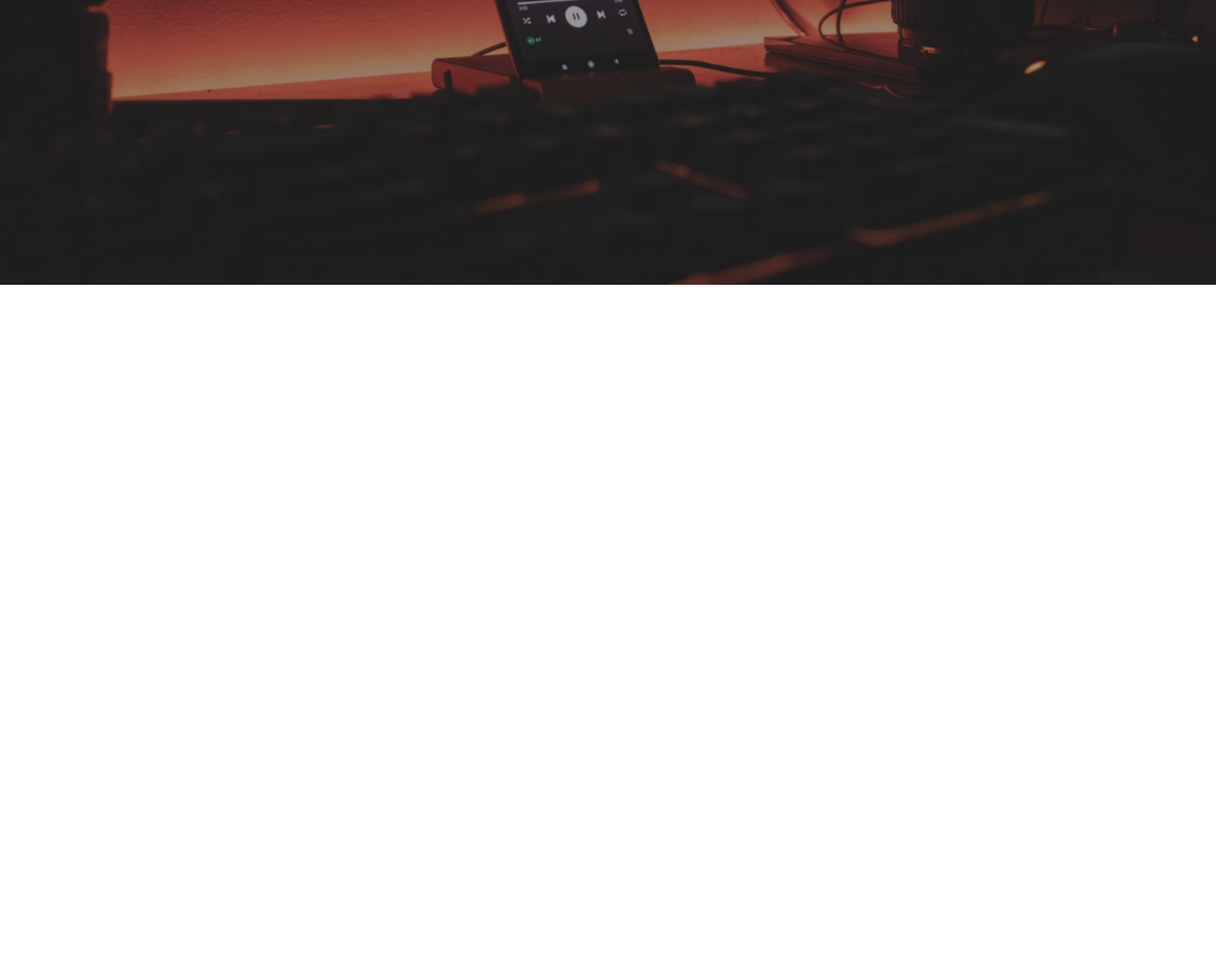
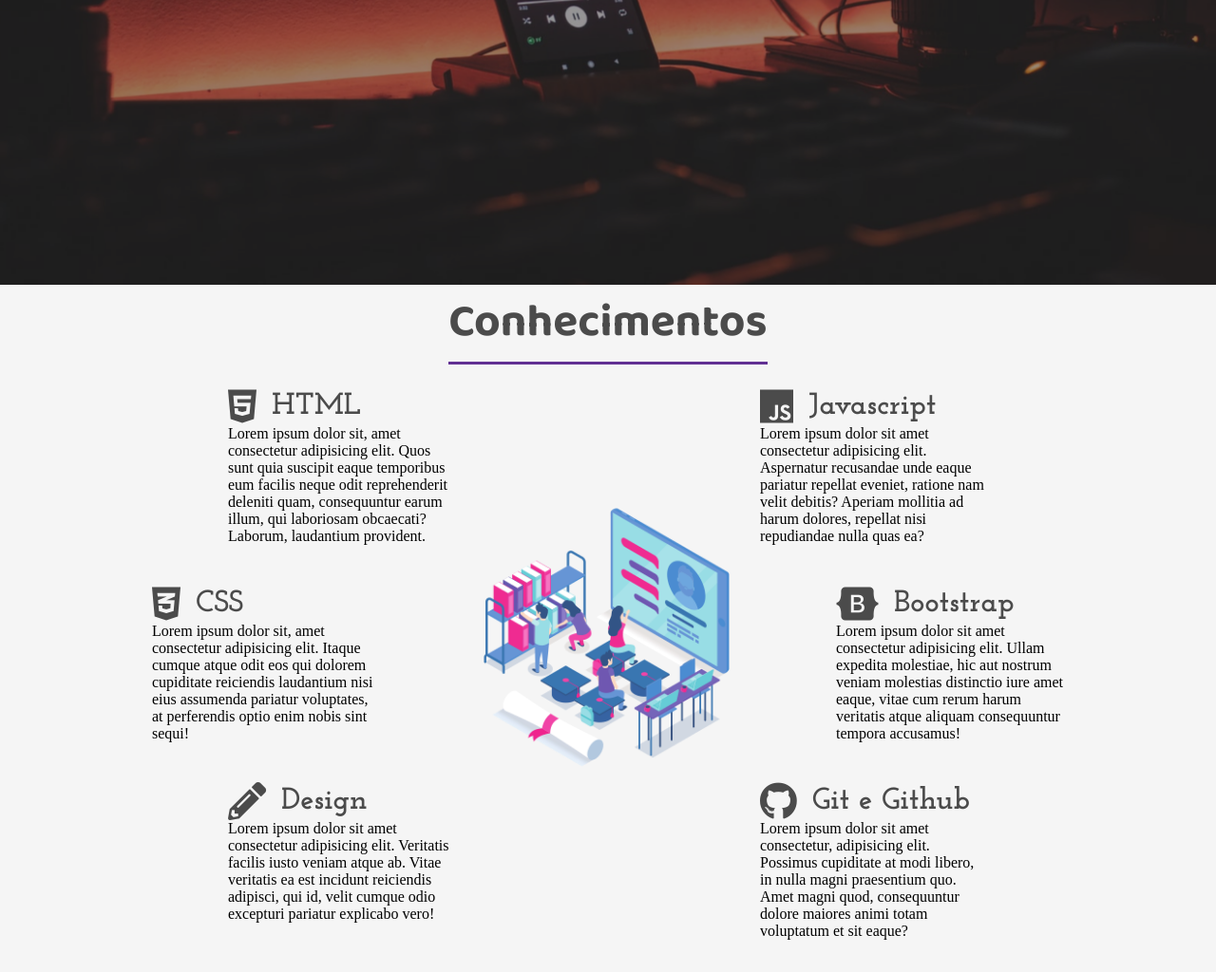
Before and after one commit to jonasbfranco/portifolio, a plain HTML site: page index.html in a window 1280 px wide. Shown: the part 500-1524 px from the top of the page at 95% size. Before the commit the page ends 800 px from the top, so only its background shows below. Drawn offline with Linux system fonts and the light colour scheme; a web font is replaced by a local one.

Commit message:
:package: conhecimentos

```diff
--- a/index.html
+++ b/index.html
@@ -34,7 +34,7 @@
             </div>
         </header>
 
-        <div class="sidebar">
+        <aside class="sidebar">
 
             <nav>
                 <ul class="menu">
@@ -51,9 +51,74 @@
                 <a href=""><i class="fab fa-github"></i></a>
                 <a href=""><i class="fab fa-twitter"></i></a>
             </div>
-        </div>
+        </aside>
 
-    </div>
+        <section class="sessao-conhecimentos">
+            <div class="sessao-header">
+                <h1>Conhecimentos</h1>
+            </div>
+            <div class="conhecimentos">
+                <div class="conhecimento">
+                    <div class="conhecimento-header">
+                        <i class="fab fa-html5"></i>
+                        <h3>HTML</h3>
+                    </div>
+                    <div class="conhecimento-text">
+                        <p>Lorem ipsum dolor sit, amet consectetur adipisicing elit. Quos sunt quia suscipit eaque temporibus eum facilis neque odit reprehenderit deleniti quam, consequuntur earum illum, qui laboriosam obcaecati? Laborum, laudantium provident.</p>
+                    </div>
+                </div>
+                <div class="conhecimento">
+                    <div class="conhecimento-header">
+                        <i class="fab fa-css3-alt"></i>
+                        <h3>CSS</h3>
+                    </div>
+                    <div class="conhecimento-text">
+                        <p>Lorem ipsum dolor sit, amet consectetur adipisicing elit. Itaque cumque atque odit eos qui dolorem cupiditate reiciendis laudantium nisi eius assumenda pariatur voluptates, at perferendis optio enim nobis sint sequi!</p>
+                    </div>
+                </div>
+                <div class="conhecimento">
+                    <div class="conhecimento-header">
+                        <i class="fas fa-pencil-alt"></i>
+                        <h3>Design</h3>
+                    </div>
+                    <div class="conhecimento-text">
+                        <p>Lorem ipsum dolor sit amet consectetur adipisicing elit. Veritatis facilis iusto veniam atque ab. Vitae veritatis ea est incidunt reiciendis adipisci, qui id, velit cumque odio excepturi pariatur explicabo vero!</p>
+                    </div>
+                </div>
+                <div class="conhecimento">
+                    <div class="conhecimento-header">
+                        <i class="fab fa-js"></i>
+                        <h3>Javascript</h3>
+                    </div>
+                    <div class="conhecimento-text">
+                        <p>Lorem ipsum dolor sit amet consectetur adipisicing elit. Aspernatur recusandae unde eaque pariatur repellat eveniet, ratione nam velit debitis? Aperiam mollitia ad harum dolores, repellat nisi repudiandae nulla quas ea?</p>
+                    </div>
+                </div>
+                <div class="conhecimento">
+                    <div class="conhecimento-header">
+                        <i class="fab fa-bootstrap"></i>
+                        <h3>Bootstrap</h3>
+                    </div>
+                    <div class="conhecimento-text">
+                        <p>Lorem ipsum dolor sit amet consectetur adipisicing elit. Ullam expedita molestiae, hic aut nostrum veniam molestias distinctio iure amet eaque, vitae cum rerum harum veritatis atque aliquam consequuntur tempora accusamus!</p>
+                    </div>
+                </div>
+                <div class="conhecimento">
+                    <div class="conhecimento-header">
+                        <i class="fab fa-github"></i>
+                        <h3>Git e Github</h3>
+                    </div>
+                    <div class="conhecimento-text">
+                        <p>Lorem ipsum dolor sit amet consectetur, adipisicing elit. Possimus cupiditate at modi libero, in nulla magni praesentium quo. Amet magni quod, consequuntur dolore maiores animi totam voluptatum et sit eaque?</p>
+                    </div>
+                </div>
+                <div class="conhecimento-img-wrapper">
+                    <img src="imagens/conhecimentos.png" alt="imagem conhecimento">
+                </div>
+            </div>
+        </section>
+
+    </div> <!-- Div Container -->
 
     <script src="script.js"></script>
 </body>
--- a/style.css
+++ b/style.css
@@ -242,3 +242,81 @@ header {
 .social-media i:hover {
   background-color: #a044ff;
 }
+
+.conhecimentos {
+  display: grid;
+  grid-template-columns: repeat(16, 1fr);
+  grid-template-rows: repeat(6, 6rem);
+  row-gap: 0.5rem;
+}
+
+.conhecimento:nth-child(1) {
+  grid-column: 4 / 7;
+  grid-row: 1 / 3;
+}
+
+.conhecimento:nth-child(2) {
+  grid-column: 3 / 6;
+  grid-row: 3 / 5;
+}
+.conhecimento:nth-child(3) {
+  grid-column: 4 / 7;
+  grid-row: 5 / -1;
+}
+.conhecimento:nth-child(4) {
+  grid-column: 11 / 14;
+  grid-row: 1 / 3;
+}
+.conhecimento:nth-child(5) {
+  grid-column: 12 / 15;
+  grid-row: 3 / 5;
+}
+.conhecimento:nth-child(6) {
+  grid-column: 11 / 14;
+  grid-row: 5 / -1;
+}
+
+.sessao-conhecimentos {
+  background-color: #f5f5f5;
+}
+
+.sessao-header {
+  display: flex;
+  justify-content: center;
+  align-items: center;
+}
+
+.sessao-header h1 {
+  font-family: var(--font-primary);
+  font-size: 3rem;
+  color: #4b4b4b;
+  border-bottom: solid 3px #613093;
+  margin-bottom: 1.5rem;
+}
+
+.conhecimento-header {
+  display: flex;
+  align-items: center;
+  color: #4b4b4b;
+}
+
+.conhecimento-header i {
+  font-size: 2.5rem;
+}
+
+.conhecimento-header h3 {
+  font-family: var(--font-secondary);
+  font-size: 2rem;
+  padding-left: 1rem;
+}
+
+.conhecimento-img-wrapper {
+  grid-column: 7 / 11;
+  grid-row: 2 / 6;
+  width: 100%;
+}
+
+.conhecimento-img-wrapper img {
+  object-fit: cover;
+  width: 100%;
+}
```
Also changed, not shown: imagens/bg (1).jpg (added), imagens/bg-orcamento.jpg (added), imagens/conhecimentos.png (added), imagens/proj2.jpg (added), 3 other files.
